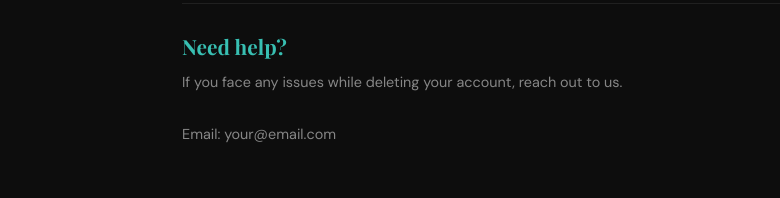
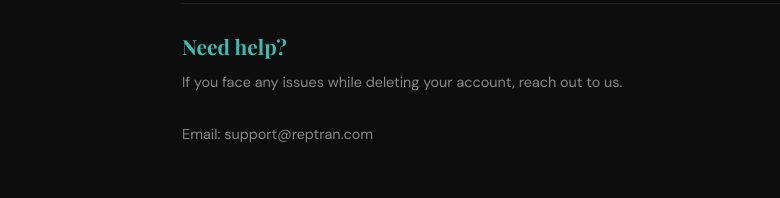
Before and after one commit to ABDULALMAS/reptran_web_temp, a Next.js app: page /delete-account in a window 1280 px wide. Shown: the part 1304-1502 px from the top of the page, without its empty margins (90-870 px from the left). Built offline with nearby package versions, Linux system fonts and the light colour scheme.

Commit message:
tenth commit

```diff
--- a/app/delete-account/page.tsx
+++ b/app/delete-account/page.tsx
@@ -60,7 +60,7 @@
             title="Need help?"
             text={`If you face any issues while deleting your account, reach out to us.
 
-Email: your@email.com`}
+Email: support@reptran.com`}
           />
 
         </div>
```
